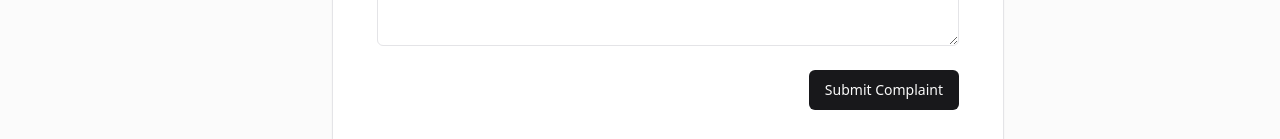
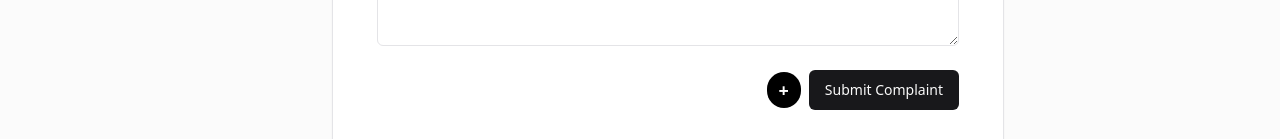
Before and after one commit to GiannIsidore/ts-crime, a Next.js app: page /admin_dashboard/copy_form in a window 1280 px wide. Shown: the part 813-952 px from the top of the page. Built offline with nearby package versions, Linux system fonts and the light colour scheme; no server answers.

Commit message:
database nalang HAHAHA（￣︶￣）↗

```diff
--- a/app/admin_dashboard/copy_form/page.tsx
+++ b/app/admin_dashboard/copy_form/page.tsx
@@ -1,4 +1,5 @@
 "use client";
+import AlertAdd from "@/components/AlertAdd";
 import { Button } from "@/components/ui/button";
 import {
   Card,
@@ -418,7 +419,8 @@ const Form = () => {
               </div>
             </div>
           </CardContent>
-          <CardFooter className="flex justify-end">
+          <CardFooter className="flex justify-end gap-2">
+            <AlertAdd />
             <Button type="submit" disabled={isSubmitting}>
               Submit Complaint
             </Button>
```
